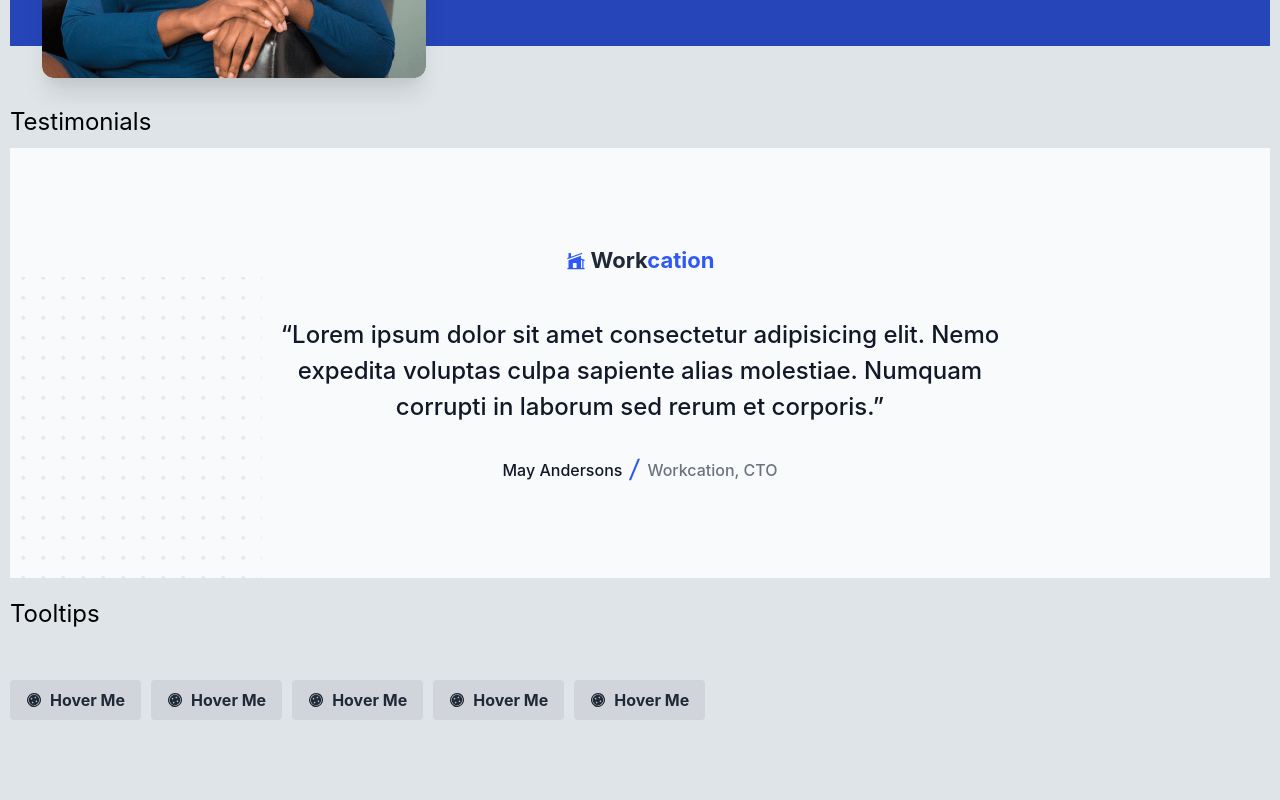
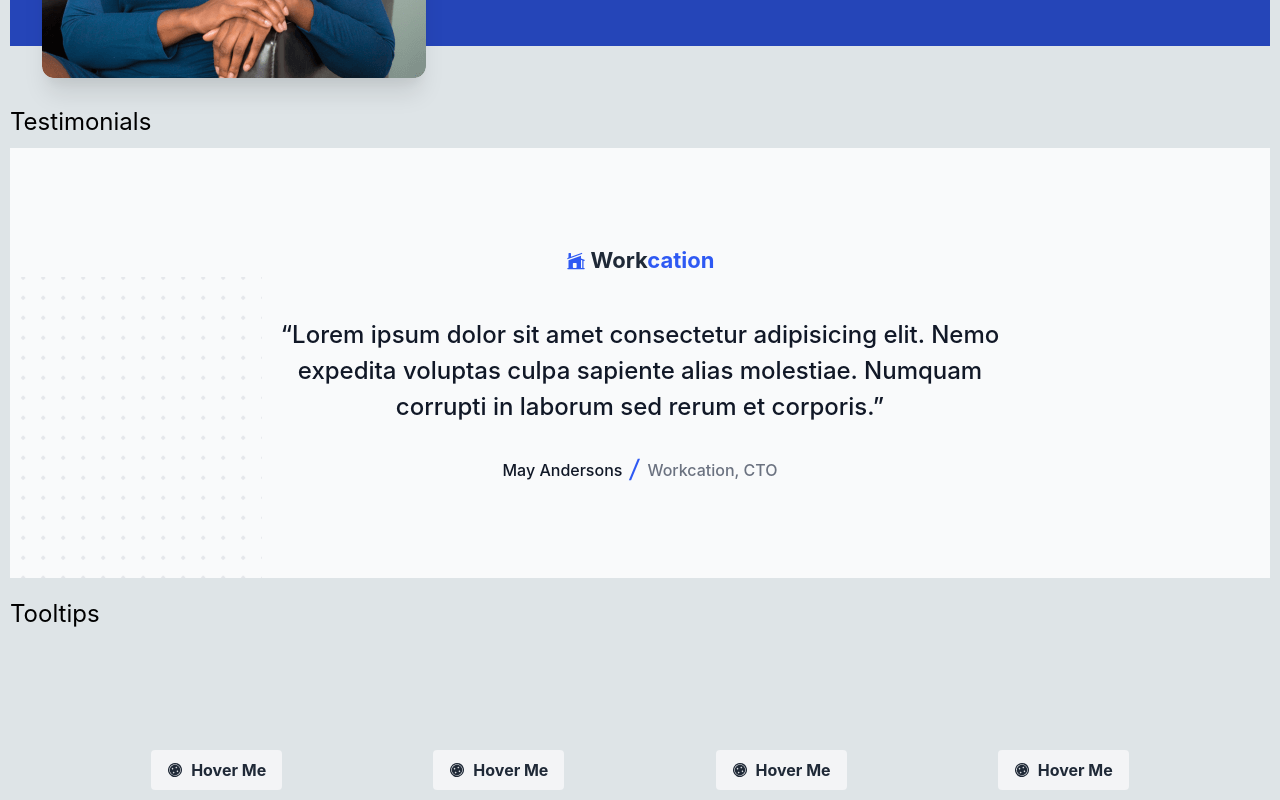
Before and after one commit to rheera/component-library, a React (Vite) app: page / in a window 1280 px wide. Shown: the part 1155-1955 px from the top of the page. Before the commit the page ends 1885 px from the top, so only its background shows below. Built offline with nearby package versions, Linux system fonts and the light colour scheme.

Commit message:
tooltip done reusing banners

```diff
--- a/src/App.jsx
+++ b/src/App.jsx
@@ -109,13 +109,6 @@ function App() {
       <section className="component-section">
         <h2 className="component-section__title">Tooltips</h2>
         <div className="component-section__main tooltips">
-          <Tooltip
-            type="neutral"
-            title="Click the button"
-            text="Pressing the button should open up a toast either on the bottom left or right"
-          >
-            <Button>Hover Me</Button>
-          </Tooltip>
           {bannerTypes.map((type, index) => {
             const Icon = type.icon;
             return (
--- a/src/components/Button/Button.jsx
+++ b/src/components/Button/Button.jsx
@@ -1,9 +1,16 @@
 import { GiShirtButton } from "react-icons/gi";
+import typeToColor from "../../utility/typeToColor";
 import "../../scss/button.scss";
 
-export default function Button({ icon = <GiShirtButton />, children }) {
+export default function Button({
+  icon = <GiShirtButton />,
+  children,
+  color = "gray",
+}) {
   return (
-    <button className="button bg-gray-300 hover:bg-gray-400 text-gray-800 font-bold py-2 px-4 rounded inline-flex items-center">
+    <button
+      className={`button font-bold py-2 px-4 rounded inline-flex items-center ${color}`}
+    >
       {icon}
       <span>{children}</span>
     </button>
--- a/src/components/Tooltip/Tooltip.jsx
+++ b/src/components/Tooltip/Tooltip.jsx
@@ -22,14 +22,14 @@ export default function Tooltip({
     setShowTooltip(false);
   }
 
-  const tooltipStyles = {
+  const toolTipStyles = {
     opacity: 1,
-    display: 1,
+    zIndex: 3,
   };
 
   return (
-    <>
-      <div className="tooltip" style={{ opacity: showTooltip ? 1 : 0 }}>
+    <div className="tooltip-cnt">
+      <div className="tooltip" style={showTooltip ? toolTipStyles : null}>
         <Banner type={type}>
           <Banner.Icon>{icon}</Banner.Icon>
           <Banner.Text title={title}>{text}</Banner.Text>
@@ -37,12 +37,12 @@ export default function Tooltip({
         <div className={`tooltip__triangle ${color}`}></div>
       </div>
       <div
-        className="tooltip-hover"
         onMouseEnter={handleMouseEnter}
         onMouseLeave={handleMouseLeave}
+        className="tooltip-hover-div"
       >
         {children}
       </div>
-    </>
+    </div>
   );
 }
--- a/src/scss/app.scss
+++ b/src/scss/app.scss
@@ -70,5 +70,7 @@ h3 {
 }
 
 .tooltips {
-  margin-top: 50px !important;
+  margin-top: 120px !important;
+  justify-content: space-evenly;
+  flex-wrap: wrap;
 }
--- a/src/scss/tooltip.scss
+++ b/src/scss/tooltip.scss
@@ -1,8 +1,8 @@
 .tooltip {
   max-width: 384px;
   position: absolute;
-  transform: translate(20px, -102%);
-  z-index: 3;
+  transform: translateY(-102%);
+  z-index: -1;
   -webkit-transition: all 0.6s cubic-bezier(0.165, 0.84, 0.44, 1);
   transition: all 0.6s cubic-bezier(0.165, 0.84, 0.44, 1);
   opacity: 0;
@@ -20,3 +20,9 @@
     background-color: transparent !important;
   }
 }
+
+@media only screen and (max-width: 768px) {
+  .tooltip {
+    max-width: 344px;
+  }
+}
```
